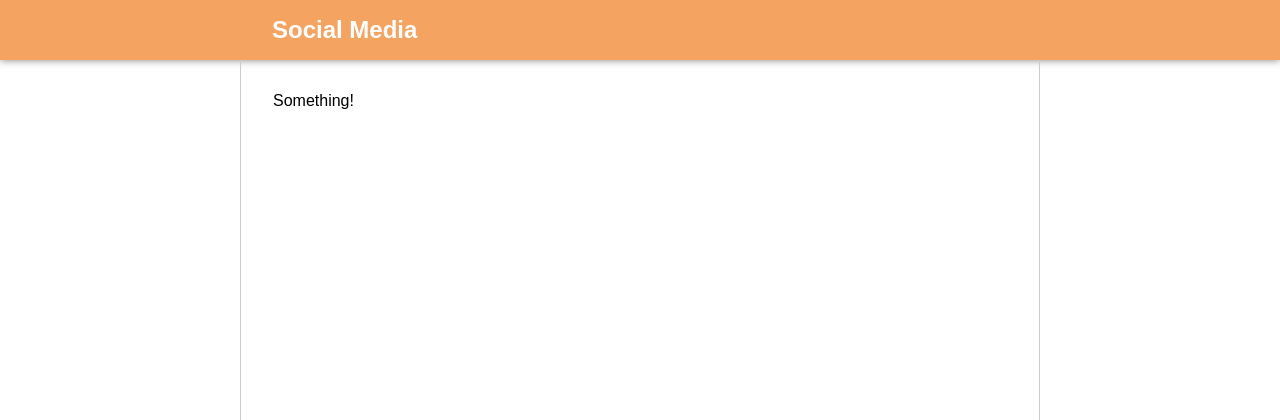
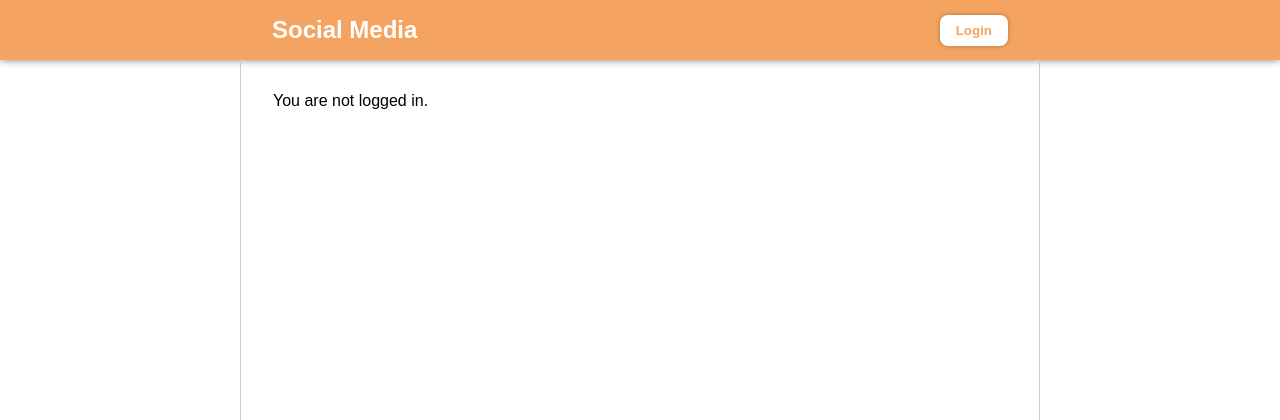
Before and after one commit to dvs2610/socialmedia, a Flask app: page / in a window 1280 px wide. Shown: the top 420 px of the page. Run offline with Flask 3, Linux system fonts and the light colour scheme.

Commit message:
added basic flask session

```diff
--- a/app.py
+++ b/app.py
@@ -1,11 +1,35 @@
-from flask import Flask, redirect, render_template, request, url_for
+from flask import Flask, redirect, render_template, url_for, session
 
 app = Flask(__name__)
-posts = []
+
+# As of now public for first try, change to actual secret variable or os.environ.get
+app.config["SECRET_KEY"]="43A2E58F63F24669186D7A8F8B6DF5593C3FF11B53E4FBDA13691AB98441E85AEB32479C3365E6144A3AE72"
+
+@app.context_processor
+def current_user():
+	return {
+		"current_user": session.get("name") or None
+	}
 
 @app.route('/', methods=['GET', 'POST'])
 def index():
 	return render_template('index.html')
 
+@app.route('/login', methods=['GET', 'POST'])
+def login():
+	if not session.get("name"):
+		session["name"] = "logged_in_user_hi"
+	return redirect(url_for("index"))
+
+@app.route('/logout', methods=['GET', 'POST'])
+def logout():
+	if session.get("name"):
+		session["name"] = None
+	return redirect(url_for("index"))
+
+@app.route('/<username>', methods=['GET', 'POST'])
+def profile(username):
+	return render_template('profile.html', username=username)
+
 if __name__ == '__main__':
 	app.run(debug=True)
--- a/static/style.css
+++ b/static/style.css
@@ -63,8 +63,8 @@ button {
     max-width: 100px;
     height: 100%;
     padding: 0.5rem 1rem;
-    background-color: var(--primary-color);
-    color: var(--secondary-color);
+    color: var(--primary-color);
+    background-color: var(--secondary-color);
     border: none;
     border-radius: var(--border-radius);
     cursor: pointer;
@@ -72,11 +72,16 @@ button {
     font-weight: bold;
 }
 
-.row {
+button:hover {
+    background-color: lightgray;
+    color: black;
+}
+
+/* .row {
     display: flex;
     margin-left: auto;
     flex-shrink: 0;
-}
+} */
 
 @media screen and (max-width: 400px) {
   .navigation, .container {
--- a/templates/base.html
+++ b/templates/base.html
@@ -10,6 +10,13 @@
     <nav>
         <div class="centered navigation">
             <h1>Social Media</h1>
+            <form method="post" action="{{ url_for('logout' if session.get('name') else 'login') }}">
+                {% if session.get('name') %}
+                    <button type="submit">Logout</button>
+                {% else %}
+                    <button type="submit">Login</button>
+                {% endif %}
+            </form>
         </div>
     </nav>
 
--- a/templates/index.html
+++ b/templates/index.html
@@ -2,6 +2,10 @@
 
 {% block content %}
     <div class="centered container">
-        <p>Something!</p>
+        {% if current_user %}
+            <p>Logged in as: {{ current_user }}</p>
+        {% else %}
+            <p>You are not logged in.</p>
+        {% endif %}
     </div>
 {% endblock %}
```
Also changed, not shown: templates/profile.html (added, +10 -0 lines).
